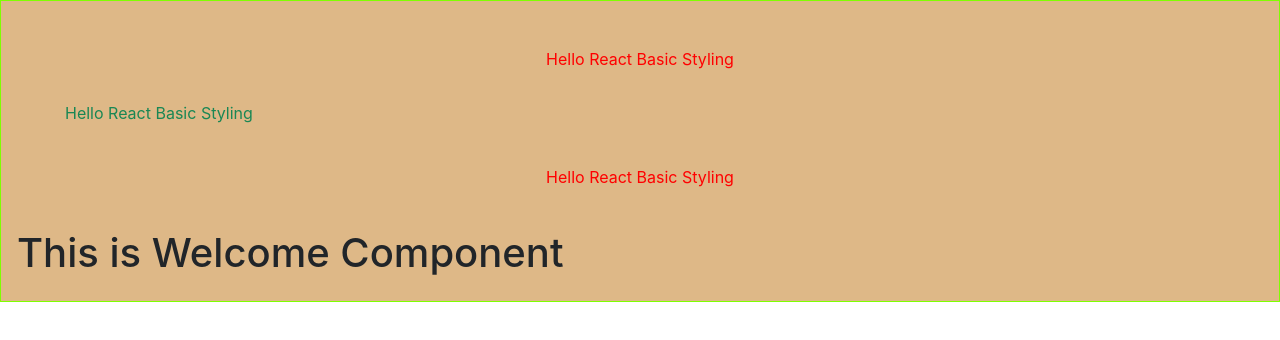
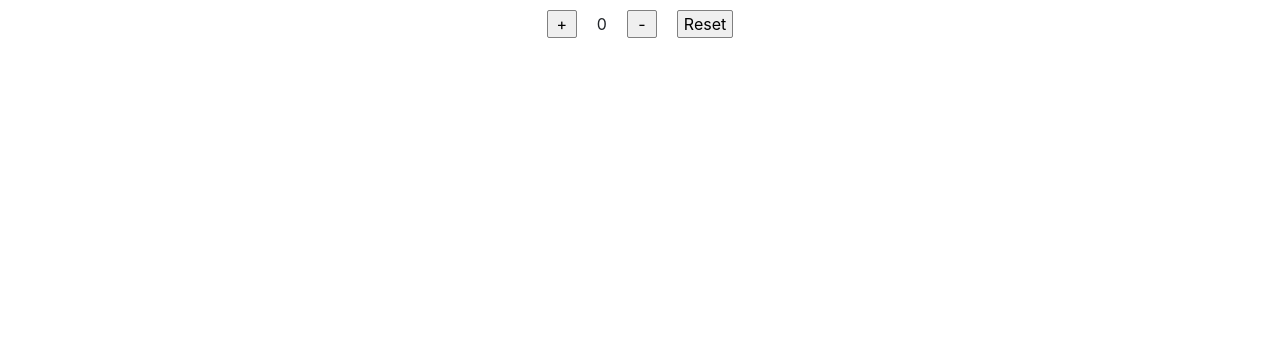
Before and after one commit to AofPatiphan/Create-React-App, a React (Create React App) app: page / in a window 1280 px wide. Shown: the top 340 px of the page. Built offline with nearby package versions, Linux system fonts and the light colour scheme.

Commit message:
completed

```diff
--- a/src/App.js
+++ b/src/App.js
@@ -1,22 +1,39 @@
 import logo from "./logo.svg";
-// import "./App.css";
-import Welcome from "./Welcome";
-import styles from "./App.module.css";
+import "./App.css";
 
-// เก็บ style ไว้ในตัวแปร แล้วเอาไปใส่ inline
 function App() {
-  const divStyle = {
-    color: "red",
-    textAlign: "center",
-    margin: "20px 10px",
-    padding: "10px",
-  };
   return (
-    <div className={styles.container}>
-      <div style={divStyle}>Hello React Basic Styling</div>
-      <div className="text-success ms-5">Hello React Basic Styling</div>
-      <div className={styles["main-div"]}>Hello React Basic Styling</div>
-      <Welcome />
+    <div style={{ textAlign: "center" }}>
+      <button
+        style={{
+          margin: "10px",
+          border: "1px solid gray",
+          borderRadius: "2px",
+          width: "30px",
+        }}
+      >
+        +
+      </button>
+      <span style={{ margin: "10px" }}>0</span>
+      <button
+        style={{
+          margin: "10px",
+          border: "1px solid gray",
+          borderRadius: "2px",
+          width: "30px",
+        }}
+      >
+        -
+      </button>
+      <button
+        style={{
+          margin: "10px",
+          border: "1px solid gray",
+          borderRadius: "2px",
+        }}
+      >
+        Reset
+      </button>
     </div>
   );
 }
```
